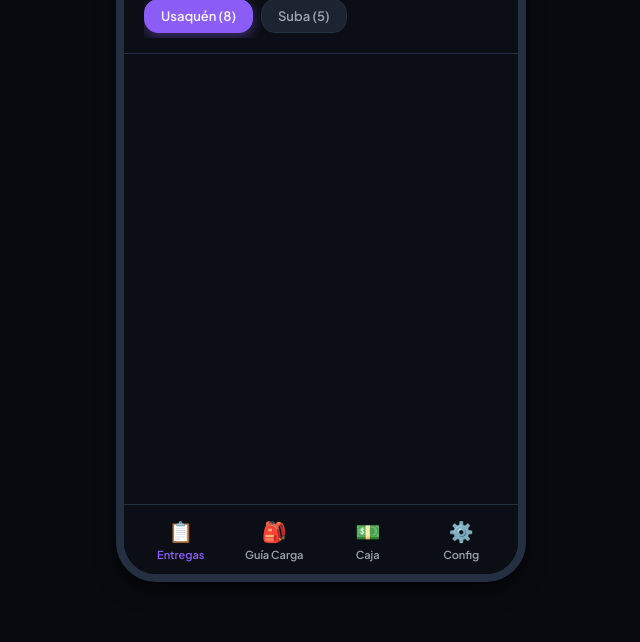
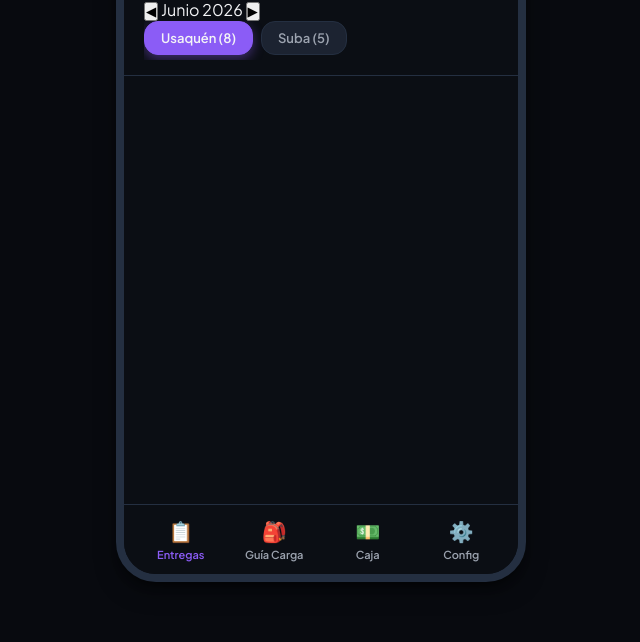
Before and after one commit to lalored20/app-domiciliaria, a website: page index.html in a window 1280 px wide. Shown: the part 158-800 px from the top of the page, without its empty margins (319-959 px from the left). Drawn offline with nearby package versions, Linux system fonts and the light colour scheme.

Commit message:
feat(ui): add calendar structures and dynamic date badge in index.html

```diff
--- a/index.html
+++ b/index.html
@@ -52,7 +52,19 @@
                     <button class="theme-switch" id="quick-theme-toggle" onclick="toggleTheme()" title="Cambiar Tema">
                         🌓
                     </button>
-                    <span class="date-badge">18 Jun 2026</span>
+                    <span class="date-badge" id="current-date-badge">18 Jun 2026</span>
+                </div>
+            </div>
+
+            <!-- Selector de Mes y Calendario -->
+            <div class="calendar-wrapper">
+                <div class="month-selector">
+                    <button class="month-btn" onclick="prevMonth()">◀</button>
+                    <span class="month-label" id="calendar-month-label">Junio 2026</span>
+                    <button class="month-btn" onclick="nextMonth()">▶</button>
+                </div>
+                <div class="calendar-strip" id="calendar-strip">
+                    <!-- Se llena dinámicamente -->
                 </div>
             </div>
 
```
